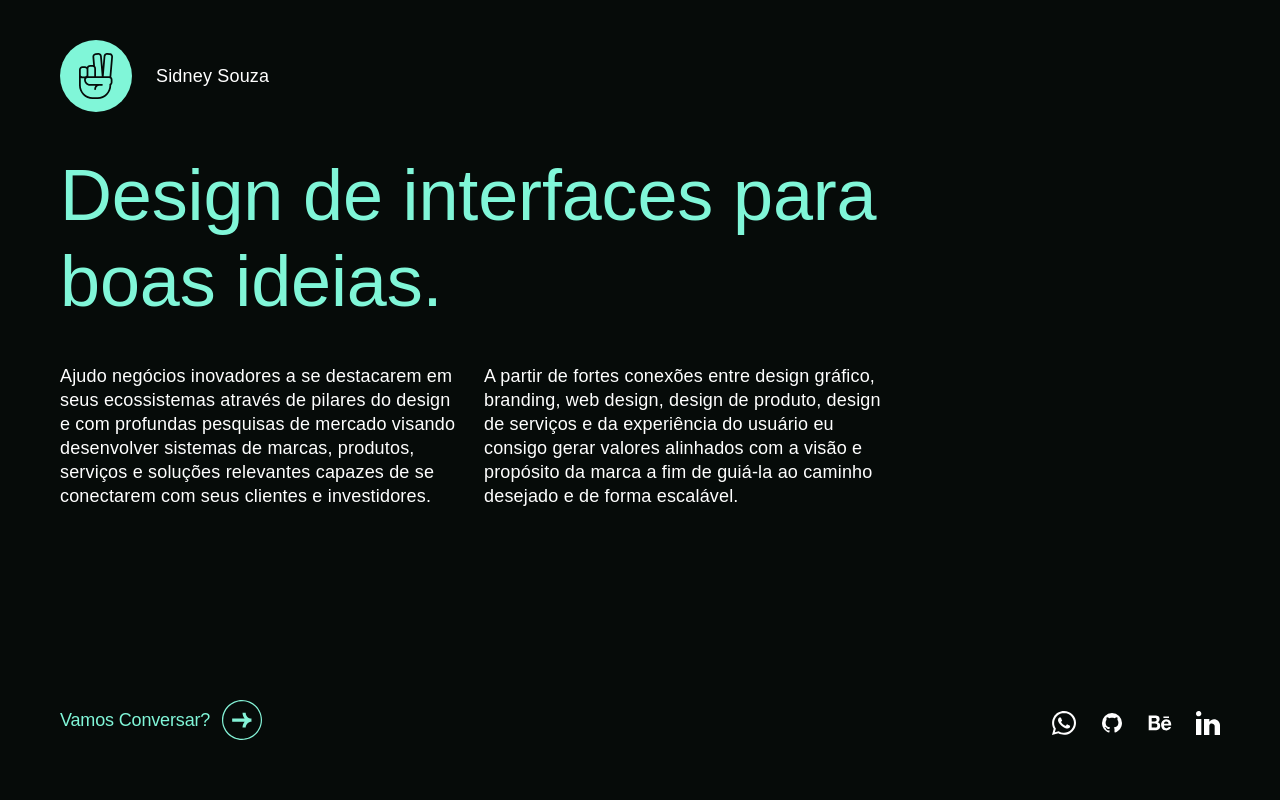
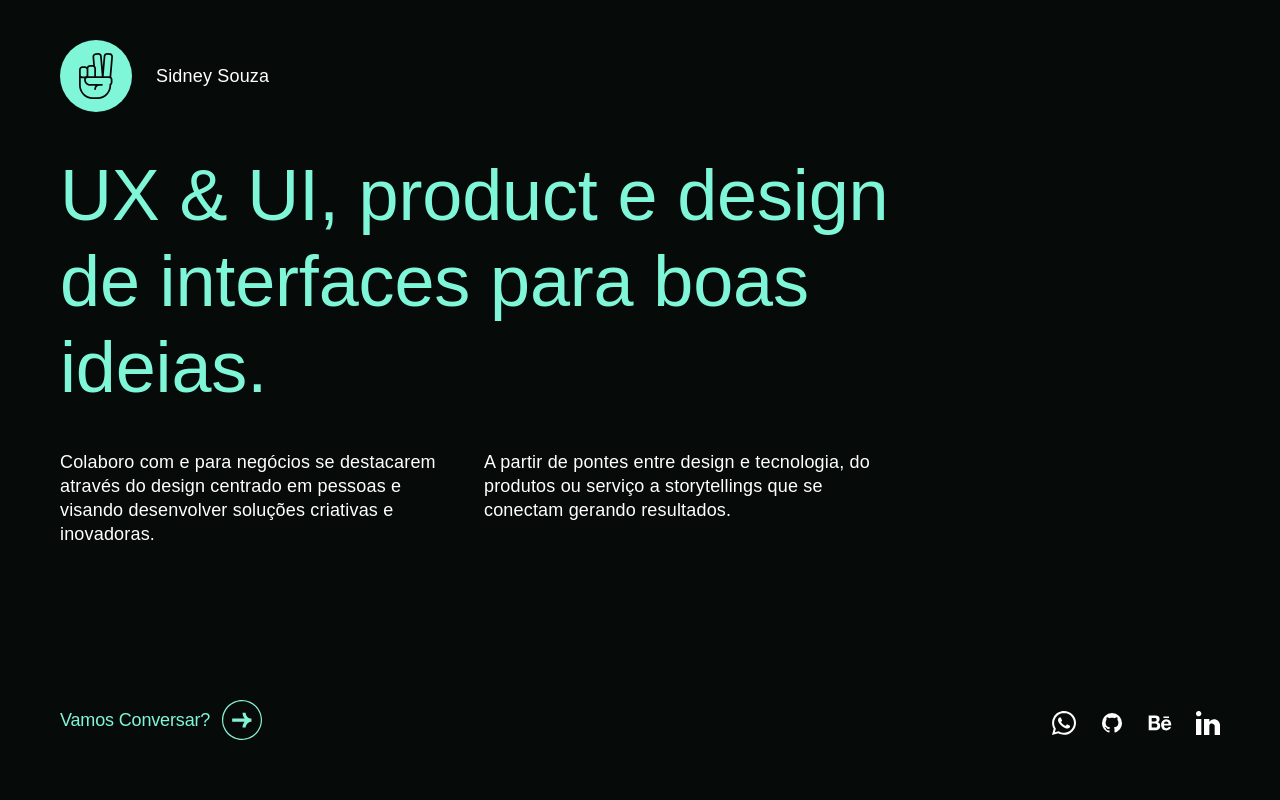
Before and after one commit to sidssouza/sidneysouza, a React (Create React App) app: page / in a window 1280 px wide. Shown: the top 800 px of the page. Built offline with nearby package versions, Linux system fonts and the light colour scheme; a web font is replaced by a local one.

Commit message:
Ajuste na imagem de OG

```diff
--- a/public/index.html
+++ b/public/index.html
@@ -1,16 +1,14 @@
 <!DOCTYPE html>
 <html lang="pt-br">
+
 <head>
   <meta charset="utf-8" />
   <link rel="icon" href="%PUBLIC_URL%/favicon.ico" />
   <meta name="viewport" content="width=device-width, initial-scale=1" />
   <meta name="theme-color" content="#000000" />
   <link rel="stylesheet" href="https://use.typekit.net/emq6jat.css">
-    <meta
-      name="description"
-      content="Web site created using create-react-app"
-    />
-    <link rel="apple-touch-icon" href="%PUBLIC_URL%/logo192.png" />
+  <meta name="description" content="Web site created using create-react-app" />
+  <link rel="apple-touch-icon" href="%PUBLIC_URL%/img/logotipo.svg" />
   <!--
       manifest.json provides metadata used when your web app is installed on a
       user's mobile device or desktop. See https://developers.google.com/web/fundamentals/web-app-manifest/
@@ -25,8 +23,17 @@
       work correctly both with client-side routing and a non-root public URL.
       Learn how to configure a non-root public URL by running `npm run build`.
     -->
-    <title>React App</title>
+  <title>Sidney Souza</title>
+  <!-- Open Graph Tags -->
+  <meta property="og:type" content="website" />
+  <meta property="og:url" content="https://sidneysouza.vercel.app/" />
+  <meta property="og:title" content="Sidney Souza" />
+  <meta property="og:description" content="Colaboro com e para negócios se destacarem através do design centrado em pessoas e visando desenvolver soluções criativas e inovadoras." />
+  <meta property="og:image" content="https://sidneysouza.vercel.app/img/og-sidneysouza.png" />
+  <meta property="og:image:width" content="1200" />
+  <meta property="og:image:height" content="630" />
 </head>
+
 <body>
   <noscript>You need to enable JavaScript to run this app.</noscript>
   <div id="root"></div>
@@ -41,4 +48,5 @@
       To create a production bundle, use `npm run build` or `yarn build`.
     -->
 </body>
+
 </html>
--- a/src/App.js
+++ b/src/App.js
@@ -10,11 +10,11 @@ function App() {
           <p>Sidney Souza</p>
         </header>
 
-        <h1>Design de interfaces para boas ideias.</h1>
+        <h1>UX & UI, product e design de interfaces para boas ideias.</h1>
         <div className="approach">
-          <p>Ajudo negócios inovadores a se destacarem em seus ecossistemas através de pilares do design e com profundas pesquisas de mercado visando desenvolver sistemas de marcas, produtos, serviços e soluções relevantes capazes de se conectarem com seus clientes e investidores.</p>
+          <p>Colaboro com e para negócios se destacarem através do design centrado em pessoas e visando desenvolver soluções criativas e inovadoras.</p>
 
-          <p>A partir de fortes conexões entre design gráfico, branding, web design, design de produto, design de serviços e da experiência do usuário eu consigo gerar valores alinhados com a visão e propósito da marca a fim de guiá-la ao caminho desejado e de forma escalável.</p>
+          <p>A partir de pontes entre design e tecnologia, do produtos ou serviço a storytellings que se conectam gerando resultados.</p>
         </div>
 
         <section>
```
Lines whose indentation alone changed are shown as unchanged.
